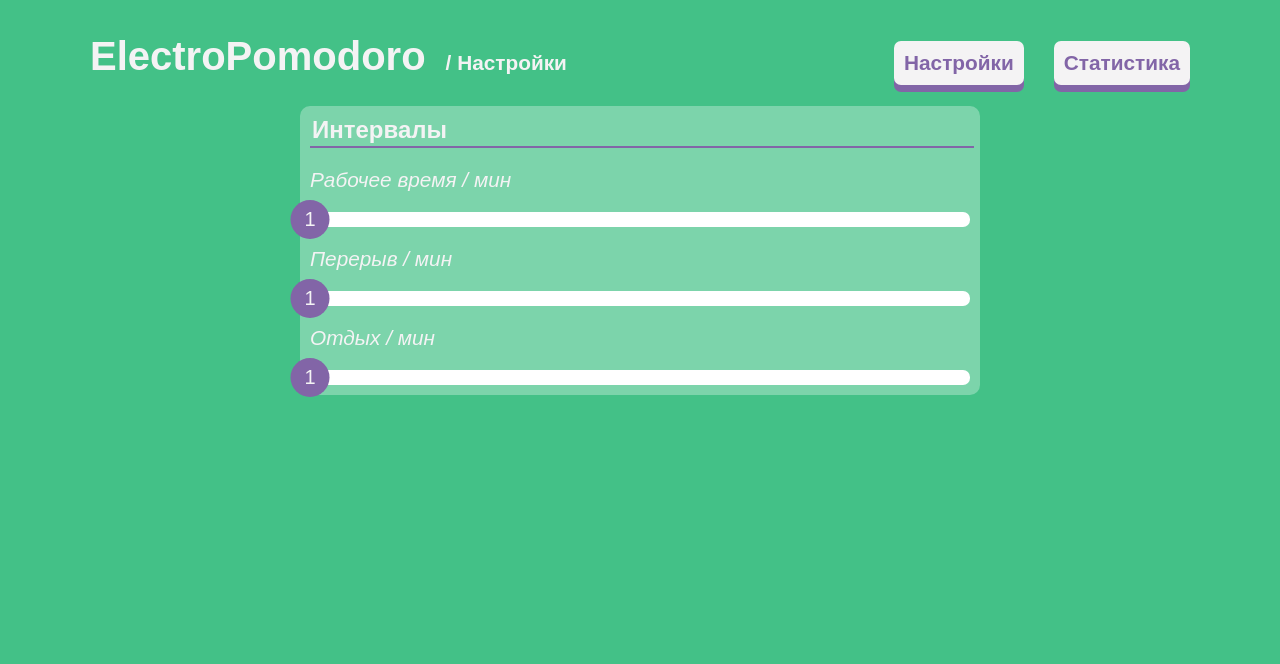
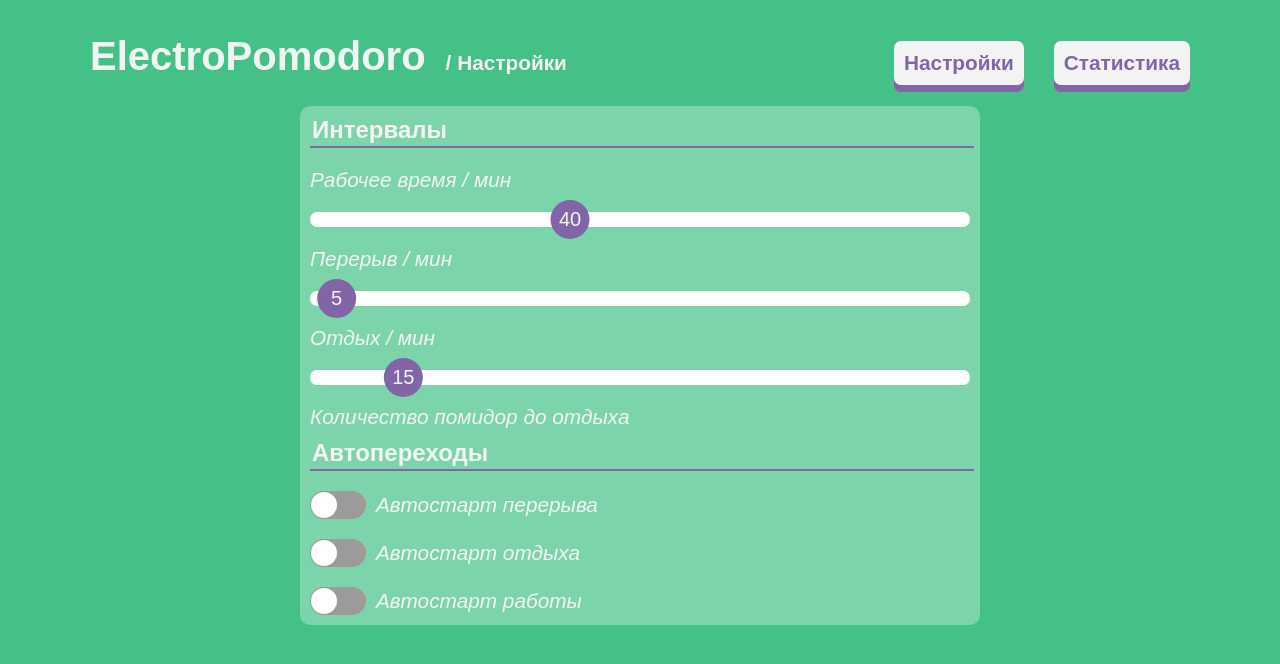
Before and after one commit to altq33/ElectroPomodoro, a React (Vite) app: page /settings in a window 1280 px wide. Shown: the top 664 px of the page. Built offline with nearby package versions, Linux system fonts and the light colour scheme.

Commit message:
add switch section in settings

```diff
--- a/package.json
+++ b/package.json
@@ -27,12 +27,14 @@
     "react-icons": "^4.10.1",
     "react-range": "^1.8.14",
     "react-router-dom": "^6.15.0",
+    "react-switch": "^7.0.0",
     "sort-by": "^1.2.0"
   },
   "devDependencies": {
     "@playwright/test": "^1.32.0",
     "@types/react": "^18.0.28",
     "@types/react-dom": "^18.0.11",
+    "@types/react-numeric-input": "^2.2.4",
     "@vitejs/plugin-react": "^3.1.0",
     "electron": "^23.2.0",
     "electron-builder": "^23.6.0",
--- /dev/null
+++ b/src/components/SettingsRange/SettingsRange.scss
@@ -0,0 +1,31 @@
+@use "../../vars.scss" as *;
+
+.range-track {
+  height: 15px;
+  width: 100%;
+  border-radius: 7px;
+  background: #ffff;
+  margin-top: 20px;
+}
+
+.range-thumb {
+  font-size: 20px;
+  display: flex;
+  align-items: center;
+  justify-content: center;
+  width: 35px;
+  height: 35px;
+  padding: 2px;
+  background-color: $lightLongBreakColor;
+  border-radius: 50%;
+  font-style: normal;
+  &:active,
+  &:focus {
+    outline: none;
+  }
+}
+
+.range-label {
+  font-size: 1.3rem;
+  font-style: italic;
+}
--- /dev/null
+++ b/src/components/SettingsRange/SettingsRange.tsx
@@ -0,0 +1,35 @@
+import React from "react";
+import "./SettingsRange.scss";
+import { Range } from "react-range";
+import { ISettingsRangeProps } from "@/types/props";
+
+export const SettingsRange: React.FC<ISettingsRangeProps> = ({
+  label,
+  value,
+  onChange,
+}) => {
+  return (
+    <label className="range-label" htmlFor="">
+      {label}
+      <Range
+        step={1}
+        values={[value]}
+        onChange={(values) => {
+          onChange(values[0]);
+        }}
+        min={1}
+        max={100}
+        renderTrack={({ props, children }) => (
+          <div {...props} className="range-track">
+            {children}
+          </div>
+        )}
+        renderThumb={({ props }) => (
+          <div {...props} className="range-thumb">
+            {value}
+          </div>
+        )}
+      />
+    </label>
+  );
+};
--- a/src/pages/Settings/Settings.scss
+++ b/src/pages/Settings/Settings.scss
@@ -8,32 +8,12 @@
   align-items: center;
 }
 
-.range-track {
-  height: 15px;
-  width: 100%;
-  border-radius: 7px;
-  background: #ffff;
-  margin-top: 20px;
-}
 
-.range-thumb {
-  font-size: 20px;
+.switch-label {
   display: flex;
   align-items: center;
-  justify-content: center;
-  width: 35px;
-  height: 35px;
-  padding: 2px;
-  background-color: $lightLongBreakColor;
-  border-radius: 50%;
-  font-style: normal;
-  &:active,
-  &:focus {
-    outline: none;
-  }
-}
-
-label {
+  gap: 10px;
   font-size: 1.3rem;
   font-style: italic;
+
 }
--- a/src/pages/Settings/Settings.tsx
+++ b/src/pages/Settings/Settings.tsx
@@ -1,87 +1,79 @@
 import React, { useState } from "react";
-import { Range } from "react-range";
 import { SettingsGroup } from "@/components/SettingsGroup/SettingsGroup";
 import "./Settings.scss";
+import { SettingsRange } from "@/components/SettingsRange/SettingsRange";
+import Switch from "react-switch";
+
 
 export const Settings = () => {
-  const [value, setValue] = useState(1);
+  const [workTime, setWorkTime] = useState(40);
+  const [breakTime, setBreakTime] = useState(5);
+  const [restTime, setRestTime] = useState(15);
+  const [isAutoStartWork, setIsAutoStartWork] = useState(false);
+  const [isAutoStartBreak, setIsAutoStartBreak] = useState(false);
+  const [isAutoStartRest, setIsAutoStartRest] = useState(false);
 
   return (
     <div className="content">
       <div className="control-panel">
         <form className="settings-form" action="">
           <SettingsGroup legend="Интервалы">
-            <label htmlFor="">
-              Рабочее время / мин
-              <Range
-                step={1}
-                values={[value]}
-                onChange={(values) => {
-                  setValue(values[0]);
-                }}
-                min={1}
-                max={100}
-                renderTrack={({ props, children }) => (
-                  <div {...props} className="range-track">
-                    {children}
-                  </div>
-                )}
-                renderThumb={({ props }) => (
-                  <div {...props} className="range-thumb">
-                    {value}
-                  </div>
-                )}
+            <SettingsRange
+              label="Рабочее время / мин"
+              value={workTime}
+              onChange={setWorkTime}
+            />
+            <SettingsRange
+              label="Перерыв / мин"
+              value={breakTime}
+              onChange={setBreakTime}
+            />
+            <SettingsRange
+              label="Отдых / мин"
+              value={restTime}
+              onChange={setRestTime}
+            />
+            <label className="range-label" htmlFor="">
+              Количество помидор до отдыха
+            </label>
+          </SettingsGroup>
+          <SettingsGroup legend="Автопереходы">
+            <label className="switch-label" htmlFor="">
+              <Switch
+                onChange={setIsAutoStartWork}
+                checked={isAutoStartWork}
+                offColor="#9b9b9b"
+                onColor="#8265a7"
+                activeBoxShadow=""
+                uncheckedIcon={false}
               />
+              Автостарт перерыва
             </label>
-            <label htmlFor="">
-              Перерыв / мин
-              <Range
-                step={1}
-                values={[value]}
-                onChange={(values) => {
-                  setValue(values[0]);
-                }}
-                min={1}
-                max={100}
-                renderTrack={({ props, children }) => (
-                  <div {...props} className="range-track">
-                    {children}
-                  </div>
-                )}
-                renderThumb={({ props }) => (
-                  <div {...props} className="range-thumb">
-                    {value}
-                  </div>
-                )}
+            <label className="switch-label" htmlFor="">
+              <Switch
+                onChange={setIsAutoStartBreak}
+                checked={isAutoStartBreak}
+                offColor="#9b9b9b"
+                onColor="#8265a7"
+                activeBoxShadow=""
+                uncheckedIcon={false}
               />
+              Автостарт отдыха
             </label>
-            <label htmlFor="">
-              Отдых / мин
-              <Range
-                step={1}
-                values={[value]}
-                onChange={(values) => {
-                  setValue(values[0]);
-                }}
-                min={1}
-                max={100}
-                renderTrack={({ props, children }) => (
-                  <div {...props} className="range-track">
-                    {children}
-                  </div>
-                )}
-                renderThumb={({ props }) => (
-                  <div {...props} className="range-thumb">
-                    {value}
-                  </div>
-                )}
+            <label className="switch-label" htmlFor="">
+              <Switch
+                onChange={setIsAutoStartRest}
+                checked={isAutoStartRest}
+                offColor="#9b9b9b"
+                onColor="#8265a7"
+                activeBoxShadow=""
+                uncheckedIcon={false}
               />
+              Автостарт работы
             </label>
           </SettingsGroup>
         </form>
       </div>
     </div>
   );
-  // Не забыть про fieldset и другую сематику формы
-  // TODO: Сделать полноценный компонент формы + филдсетов и самих инпутов с лейблами
 };
--- a/src/types/props.ts
+++ b/src/types/props.ts
@@ -24,3 +24,9 @@ export interface ISettingsGroupProps {
   legend: string;
   children: ReactNode;
 }
+
+export interface ISettingsRangeProps {
+  label: string;
+  value: number;
+  onChange: React.Dispatch<React.SetStateAction<number>>;
+}
```
